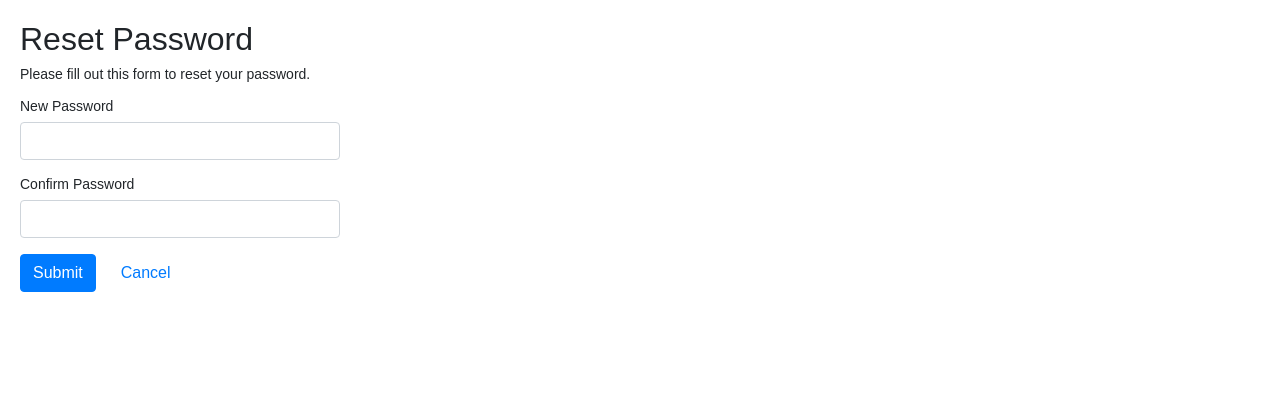
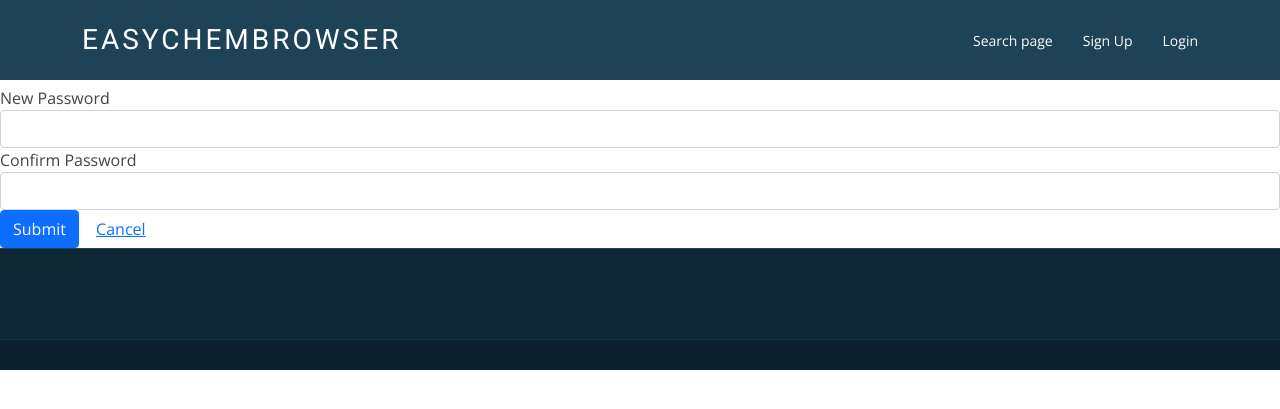
Before and after one commit to saravg99/easychembrowser, a PHP site: page /users/reset_password.php in a window 1280 px wide. Shown: the top 409 px of the page. Run offline with PHP 8.4, Linux system fonts and the light colour scheme; a stand-in replaces the project's code that opens the database connection.

Commit message:
profile.php

```diff
--- a/users/register.php
+++ b/users/register.php
@@ -1,6 +1,6 @@
 <?php
 // Include config file
-require_once "../config.php";
+require_once "config.php";
 
 // Define variables and initialize with empty values
 $username = $password = $confirm_password = "";
@@ -80,7 +80,7 @@ if($_SERVER["REQUEST_METHOD"] == "POST"){
             // Attempt to execute the prepared statement
             if(mysqli_stmt_execute($stmt)){
                 // Redirect to login page
-                header("location: login.php");
+                header("Location: login.php");
             } else{
                 echo "Oops! Something went wrong. Please try again later.";
             }
--- a/users/reset_password.php
+++ b/users/reset_password.php
@@ -65,17 +65,62 @@ if($_SERVER["REQUEST_METHOD"] == "POST"){
 ?>
 
 <!DOCTYPE html>
+
 <html lang="en">
+
 <head>
-    <meta charset="UTF-8">
-    <title>Reset Password</title>
-    <link rel="stylesheet" href="https://stackpath.bootstrapcdn.com/bootstrap/4.5.2/css/bootstrap.min.css">
-    <style>
-        body{ font: 14px sans-serif; }
-        .wrapper{ width: 360px; padding: 20px; }
-    </style>
+  <meta charset="utf-8">
+  <meta content="width=device-width, initial-scale=1.0" name="viewport">
+
+  <title>EasyChemBrowser</title>
+  <meta content="" name="description">
+  <meta content="" name="keywords">
+
+  <!-- Favicons -->
+  <link href="../assets/img/favicon.png" rel="icon">
+  <link href="../assets/img/apple-touch-icon.png" rel="apple-touch-icon">
+
+  <!-- Google Fonts -->
+  <link href="https://fonts.googleapis.com/css?family=Open+Sans:300,300i,400,400i,600,600i,700,700i|Roboto:300,300i,400,400i,500,500i,700,700i&display=swap" rel="stylesheet">
+
+  <!-- Vendor CSS Files -->
+  <link href="../assets/vendor/animate.css/animate.min.css" rel="stylesheet">
+  <link href="../assets/vendor/aos/aos.css" rel="stylesheet">
+  <link href="../assets/vendor/bootstrap/css/bootstrap.min.css" rel="stylesheet">
+  <link href="../assets/vendor/bootstrap-icons/bootstrap-icons.css" rel="stylesheet">
+  <link href="../assets/vendor/boxicons/css/boxicons.min.css" rel="stylesheet">
+  <link href="../assets/vendor/glightbox/css/glightbox.min.css" rel="stylesheet">
+  <link href="../assets/vendor/swiper/swiper-bundle.min.css" rel="stylesheet">
+
+  <link href="../assets/css/style.css" rel="stylesheet">
+
 </head>
+
 <body>
+
+  <!-- ======= Header ======= -->
+  <header id="header" class="fixed-top d-flex align-items-center ">
+    <div class="container d-flex justify-content-between align-items-center">
+
+      <div class="logo">
+        <h1 class="text-light"><a href="../index.php"><span>EasyChemBrowser</span></a></h1>
+        <!-- Uncomment below if you prefer to use an image logo -->
+        <!-- <a href="index.html"><img src="assets/img/logo.png" alt="" class="img-fluid"></a>-->
+      </div>
+
+      <nav id="navbar" class="navbar">
+        <ul>
+          <li><a class="" href="../index.php">Search page</a></li>
+          <li><a href="register.php">Sign Up</a></li>
+          <li><a href="login.php">Login</a></li>
+        </ul>
+        <i class="bi bi-list mobile-nav-toggle"></i>
+      </nav><!-- .navbar -->
+
+    </div>
+  </header><!-- End Header -->
+
+
     <div class="wrapper">
         <h2>Reset Password</h2>
         <p>Please fill out this form to reset your password.</p>
@@ -92,9 +137,38 @@ if($_SERVER["REQUEST_METHOD"] == "POST"){
             </div>
             <div class="form-group">
                 <input type="submit" class="btn btn-primary" value="Submit">
-                <a class="btn btn-link ml-2" href="welcome.php">Cancel</a>
+                <a class="btn btn-link ml-2" href="../index.php">Cancel</a>
             </div>
         </form>
     </div>
-</body>
-</html>
+
+    <!-- ======= Footer ======= -->
+    <footer id="footer" data-aos="fade-up" data-aos-easing="ease-in-out" data-aos-duration="500">
+
+      <div class="footer-top">
+        <div class="container">
+          <div class="row">
+          </div>
+        </div>
+      </div>
+
+    </footer><!-- End Footer -->
+
+    <a href="#" class="back-to-top d-flex align-items-center justify-content-center"><i class="bi bi-arrow-up-short"></i></a>
+
+    <!-- Vendor JS Files -->
+    <script src="assets/vendor/purecounter/purecounter.js"></script>
+    <script src="assets/vendor/aos/aos.js"></script>
+    <script src="assets/vendor/bootstrap/js/bootstrap.bundle.min.js"></script>
+    <script src="assets/vendor/glightbox/js/glightbox.min.js"></script>
+    <script src="assets/vendor/isotope-layout/isotope.pkgd.min.js"></script>
+    <script src="assets/vendor/swiper/swiper-bundle.min.js"></script>
+    <script src="assets/vendor/waypoints/noframework.waypoints.js"></script>
+    <script src="assets/vendor/php-email-form/validate.js"></script>
+
+    <!-- Template Main JS File -->
+    <script src="assets/js/main.js"></script>
+
+  </body>
+
+  </html>
```
